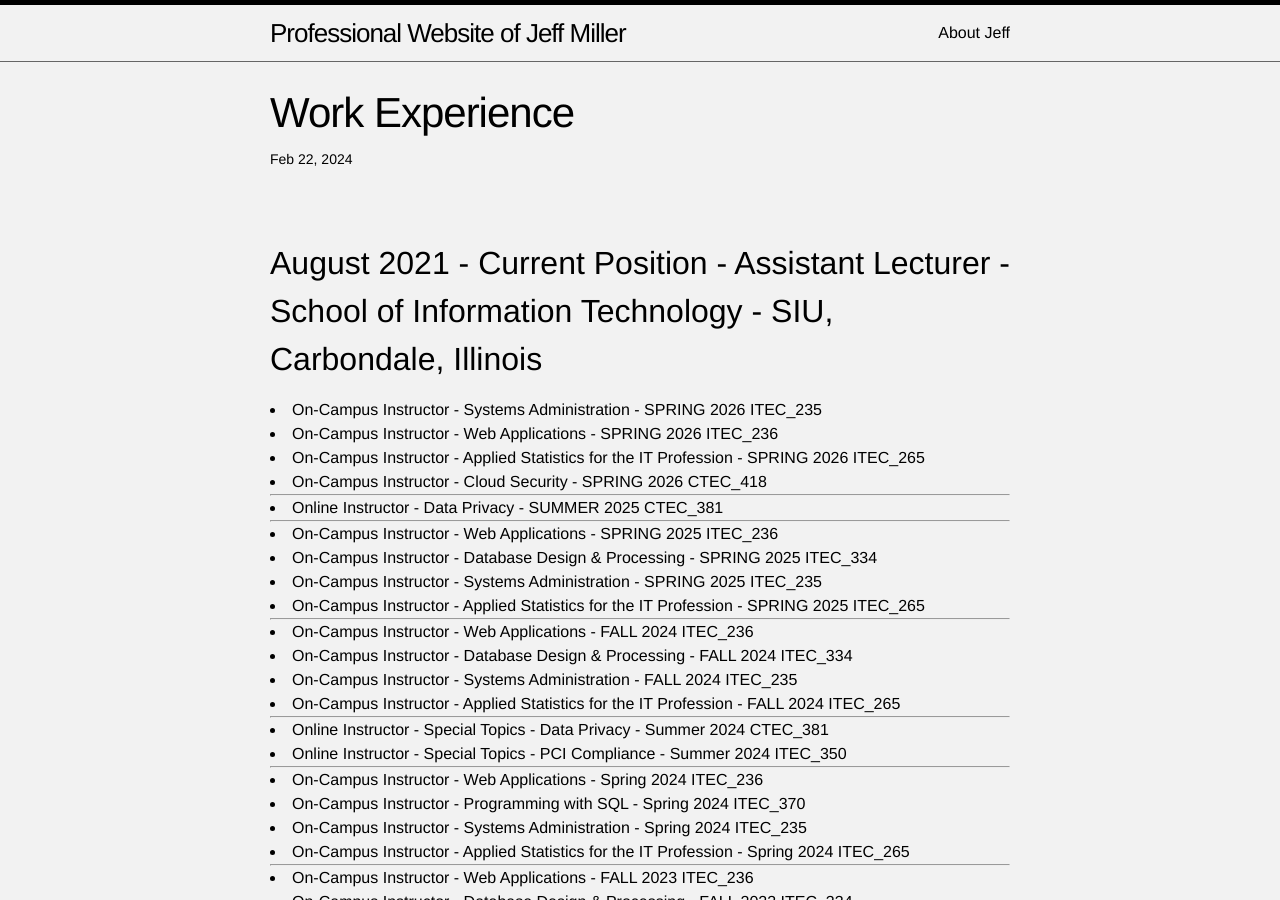
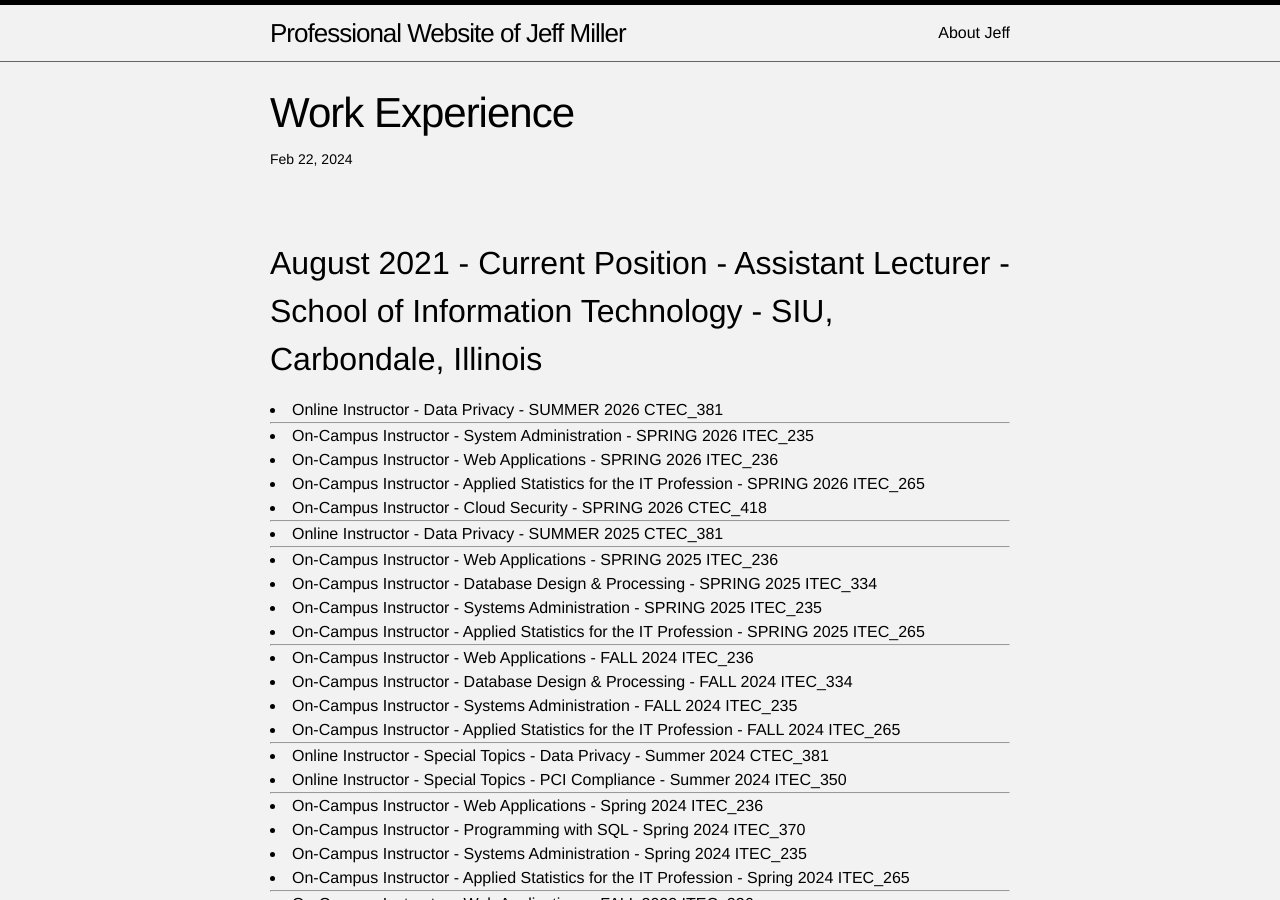
Before and after one commit to jmillersiu/jmillersiu.github.io, a Jekyll site: the page built from _posts/2021-09-21-work_experience.markdown, in a window 1280 px wide and 900 px high. Built offline with Jekyll 4.4.1, drawn with Linux system fonts in a browser that asks for light colours.

Commit message:
Update 2021-09-21-work_experience.markdown

```diff
--- a/_posts/2021-09-21-work_experience.markdown
+++ b/_posts/2021-09-21-work_experience.markdown
@@ -8,7 +8,9 @@ categories: jekyll update
 
 August 2021 - Current Position - Assistant Lecturer - School of Information Technology - SIU, Carbondale, Illinois
 ---
-<li>On-Campus Instructor - Systems Administration - SPRING 2026 ITEC_235</li>
+<li>Online Instructor - Data Privacy - SUMMER 2026 CTEC_381</li>
+---
+<li>On-Campus Instructor - System Administration - SPRING 2026 ITEC_235</li>
 <li>On-Campus Instructor - Web Applications - SPRING 2026 ITEC_236</li>
 <li>On-Campus Instructor - Applied Statistics for the IT Profession - SPRING 2026 ITEC_265</li>
 <li>On-Campus Instructor - Cloud Security - SPRING 2026 CTEC_418</li>
```
